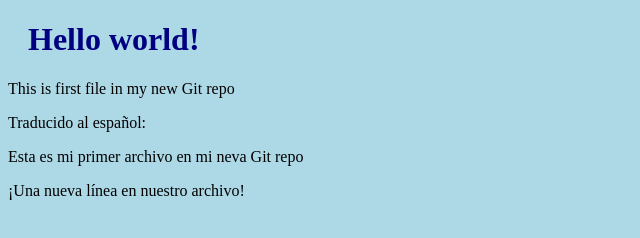
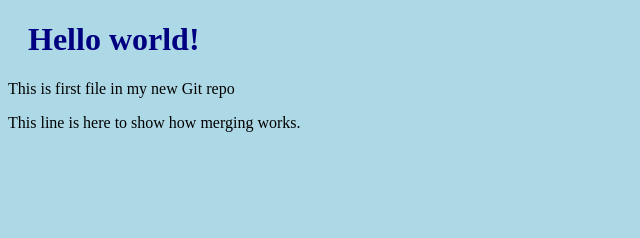
Before and after one commit to ronyemerzon/hello-world, a plain HTML site: page index.html in a window 1280 px wide. Shown: the whole page, without its empty margins (0-640 px from the left). Drawn offline with Linux system fonts and the light colour scheme.

Commit message:
update index.html with emergency fix

```diff
--- a/index.html
+++ b/index.html
@@ -10,11 +10,7 @@
 
     <h1>Hello world!</h1>
     <p>This is first file in my new Git repo</p>
-    <p></p>
-    <p>Traducido al español:</p>
-    <p>Esta es mi primer archivo en mi neva Git repo</p>
-
-    <p>¡Una nueva línea en nuestro archivo!</p>
+    <p>This line is here to show how merging works.</p>
 
 </body>
 </html>
```
